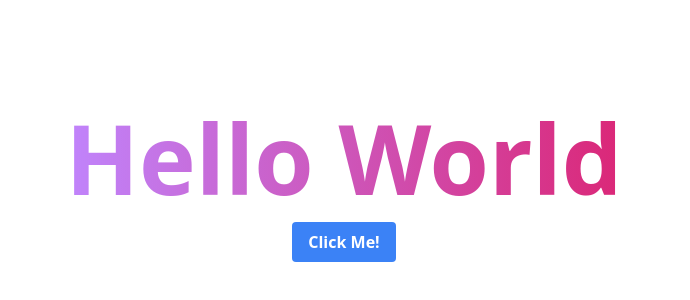
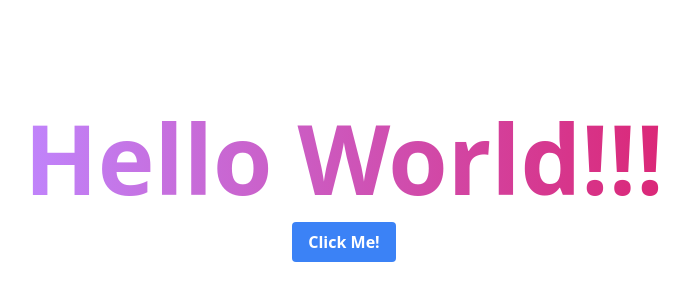
Before and after one commit to curagan/curagan-frontend, a Next.js app: page /jadwal in a window 1280 px wide. Shown: the part 214-514 px from the top of the page, without its empty margins (296-986 px from the left). Built offline with nearby package versions, Linux system fonts and the light colour scheme.

Commit message:
style: remove unnecessary blank lines and add exclamation marks to hello world

```diff
--- a/pages/jadwal/index.tsx
+++ b/pages/jadwal/index.tsx
@@ -11,7 +11,7 @@ const Index: NextPage = () => {
       </Head>
       <div className="flex flex-col justify-center items-center h-screen space-y-4">
         <h1 className="text-8xl font-extrabold text-transparent bg-clip-text bg-gradient-to-r from-purple-400 to-pink-600">
-          Hello World
+          Hello World!!!
         </h1>
         <Button text="Click Me!" onClick={() => alert('Button Clicked!')} />
       </div>
```
